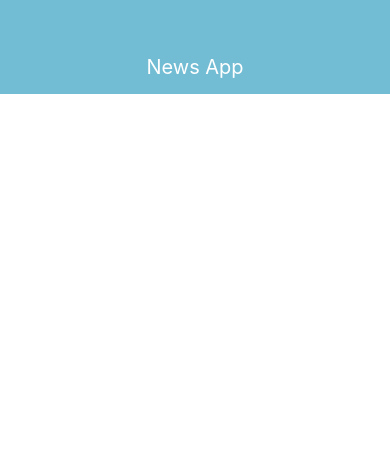
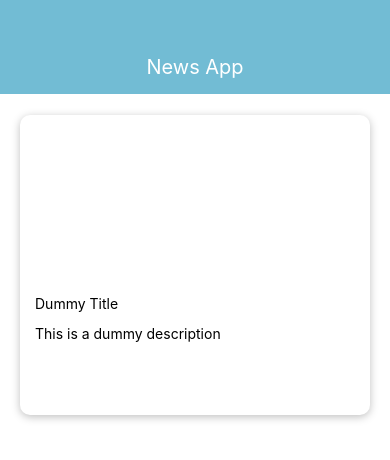
Before and after one commit to kofi-py/news-app, a React Native app: screen / in a window 390 px wide. Shown: the top 460 px of the page. Built offline with nearby package versions, Linux system fonts and the light colour scheme.

Commit message:
Create Card component.

```diff
--- a/App.js
+++ b/App.js
@@ -1,12 +1,16 @@
 import { StatusBar } from 'expo-status-bar';
 import { StyleSheet, Text, View } from 'react-native';
 
+
+import Card from './src/components/Card';
 import Header from './src/components/Header';
+
 
 export default function App() {
   return (
     <View>
       <Header title="News App" />
+      <Card />
     </View>
   );
 }
--- /dev/null
+++ b/src/components/Card.js
@@ -0,0 +1,48 @@
+import React from 'react';
+import {StyleSheet, View, Text, Platform} from 'react-native';
+
+const Card = props => {
+    return (
+        <View style={styles.card}>
+            <View style={styles.imageContainer}>
+
+            </View>
+            <View style={styles.titleContainer}>
+                <Text>Dummy Title</Text>
+            </View>
+            <View style={styles.description}>
+                <Text>This is a dummy description</Text>
+            </View>
+        </View>
+    );
+}
+
+const styles = StyleSheet.create({
+   card: {
+    shadowColor: 'black',
+    shadowOpacity: 0.25,
+    shadowOffset: { width: 0, height: 2 },
+    shadowRadius: 8,
+    borderRadius: 10,
+    backgroundColor: '#ffffff',
+    elevation: 5,
+    height: 300,
+    margin: 20
+   },
+   imageContainer: {
+    width: '100%',
+    height: '60%',
+    borderTopLeftRadius: 10,
+    borderTopRightRadius: 10,
+    overflow: 'hidden'
+   },
+   titleContainer: {
+    height: '10%',
+    paddingHorizontal: 15
+   },
+   description: {
+    paddingHorizontal: 15
+   }
+});
+
+export default Card;
```
